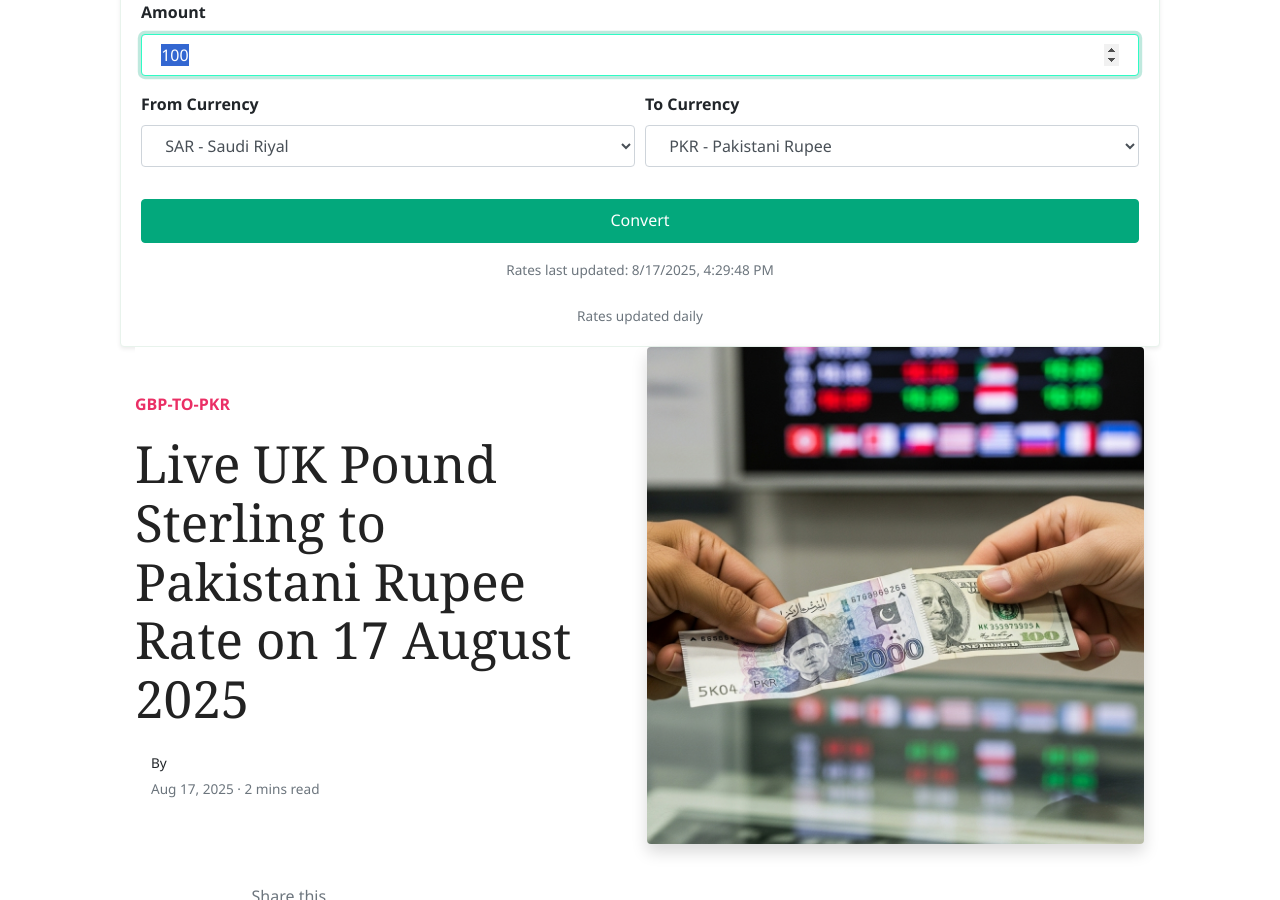
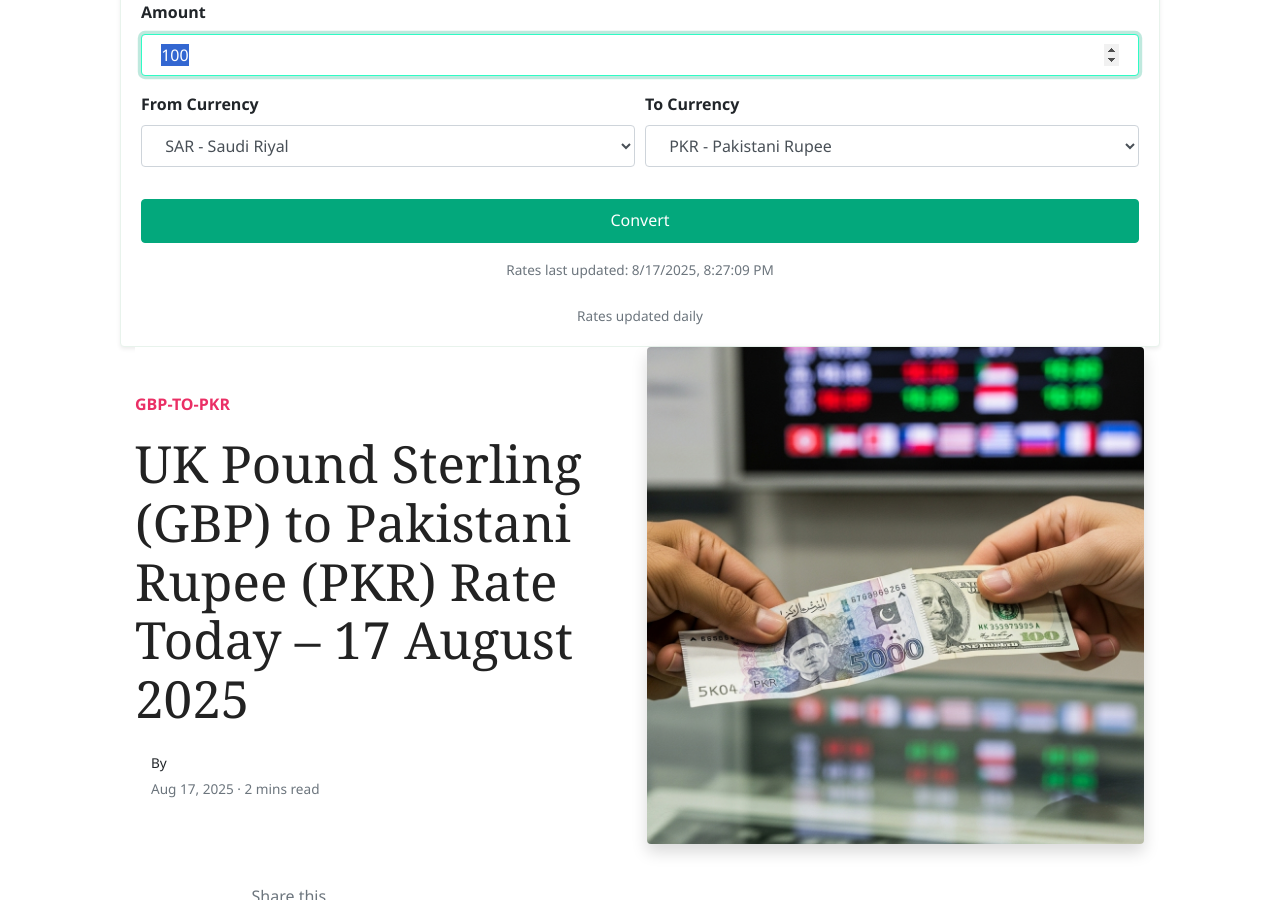
Before and after one commit to mlcom/mlcom.github.io, a Jekyll site: the page built from _posts/2025-08-17-today-uk-pound-sterling-to-pkr-exchange-rate-august-2025-prices-updated-gbp-to-pkr.md, in a window 1280 px wide and 900 px high, scrolled down 242 px. Built offline with Jekyll 4.4.1, drawn with Linux system fonts in a browser that asks for light colours; nearby versions of some CDN libraries; comment, search, counter and statistics services are not loaded.

Commit message:
Automated: Update currency rates and generate daily posts

```diff
--- a/_data/rates.yml
+++ b/_data/rates.yml
@@ -1,4 +1,4 @@
-last_updated_utc: '2025-08-17T16:29:48.683956+00:00'
+last_updated_utc: '2025-08-17T20:27:09.659424+00:00'
 rates:
   AED: 3.6725
   AFN: 68.2132
--- a/_posts/2025-08-17-today-uk-pound-sterling-to-pkr-exchange-rate-august-2025-prices-updated-gbp-to-pkr.md
+++ b/_posts/2025-08-17-today-uk-pound-sterling-to-pkr-exchange-rate-august-2025-prices-updated-gbp-to-pkr.md
@@ -1,6 +1,6 @@
 ---
 layout: post
-title:  'Live UK Pound Sterling to Pakistani Rupee Rate on 17 August 2025'
+title:  'UK Pound Sterling (GBP) to Pakistani Rupee (PKR) Rate Today – 17 August 2025'
 author: john
 categories: [ gbp-to-pkr ]
 image: assets/images/usd-to-pkr-rate-today.jpg
```
Also changed, not shown: _posts/2025-08-17-today-uae-dirham-to-pkr-exchange-rate-august-2025-prices-updated-aed-to-pkr.md (+1 -1 lines), _posts/2025-08-17-today-us-dollar-to-pkr-exchange-rate-august-2025-prices-updated-usd-to-pkr.md (+1 -1 lines).
